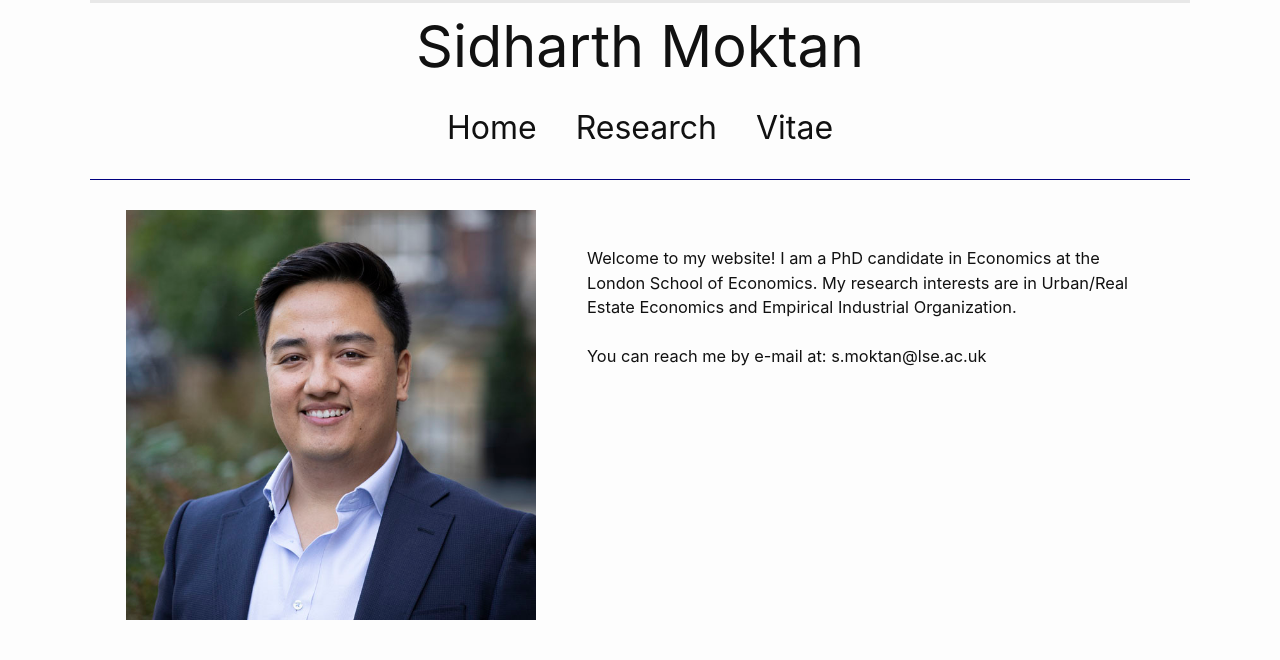
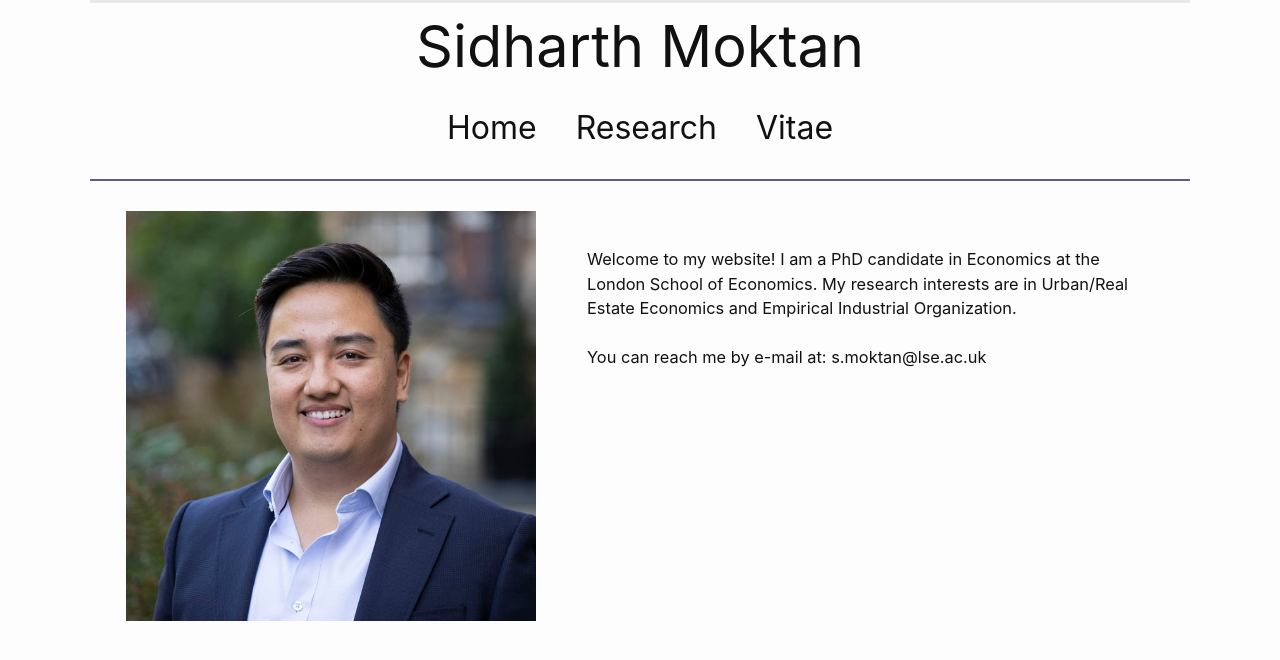
Before and after one commit to sidharthmoktan/sidharthmoktan.github.io, a Jekyll site: the page built from index.markdown, in a window 1280 px wide. Shown: the top 660 px of the page. Built offline with Jekyll 4.4.1, drawn with Linux system fonts in a browser that asks for light colours.

Commit message:
Update _layout.scss

```diff
--- a/_sass/minima/_layout.scss
+++ b/_sass/minima/_layout.scss
@@ -5,10 +5,8 @@
   font-size: 8vw;
   text-align: center;
   border-top: 3px solid $grey-color-light;
-  border-bottom: 1.5px solid navy;
+  border-bottom: 2.85px solid rgb(92, 92, 129);
   min-height: $spacing-unit * 1.865;
-  margin-right: $spacing-unit*3 ;
-  margin-left: $spacing-unit*3 ;
 
   // Positioning context for the mobile navigation icon
   position: relative;
@@ -18,6 +16,8 @@
   .site-header {
     font-size: 4.5vw;
     min-height: $spacing-unit * 5.865;
+    margin-right: $spacing-unit*3 ;
+    margin-left: $spacing-unit*3 ;
   }
 }
 
```
